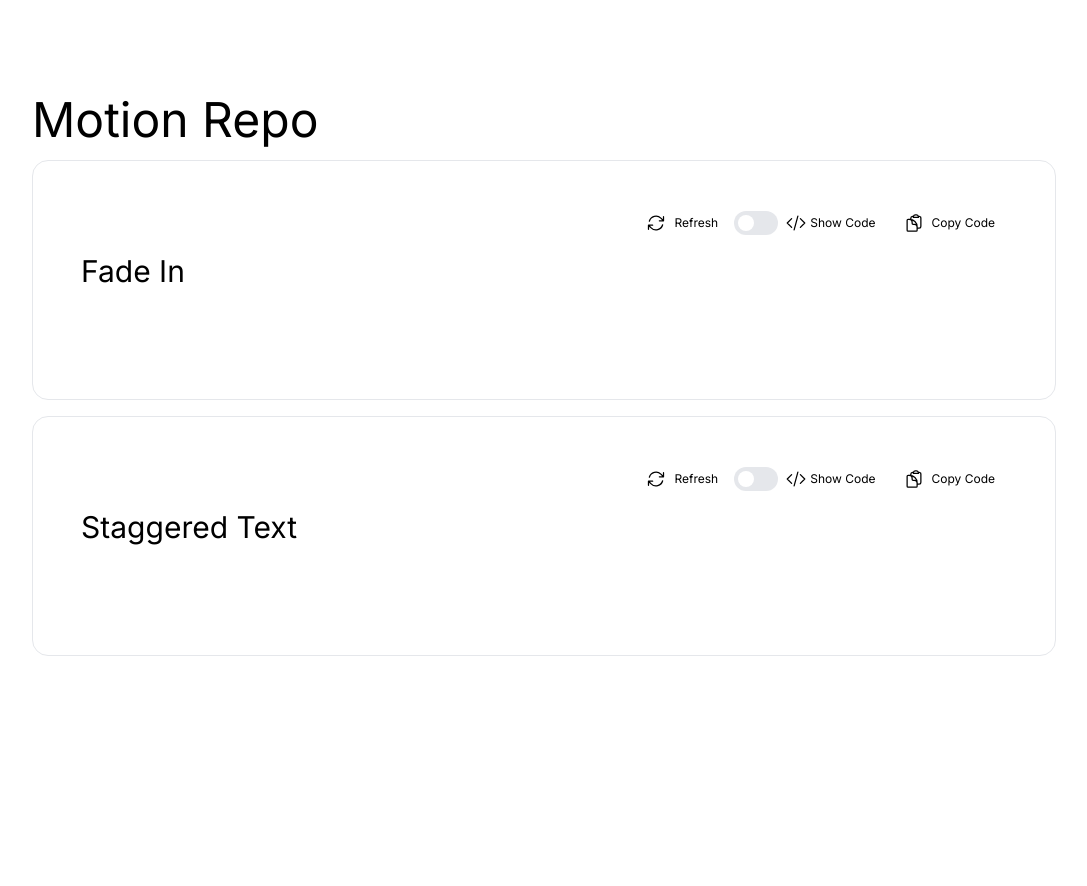
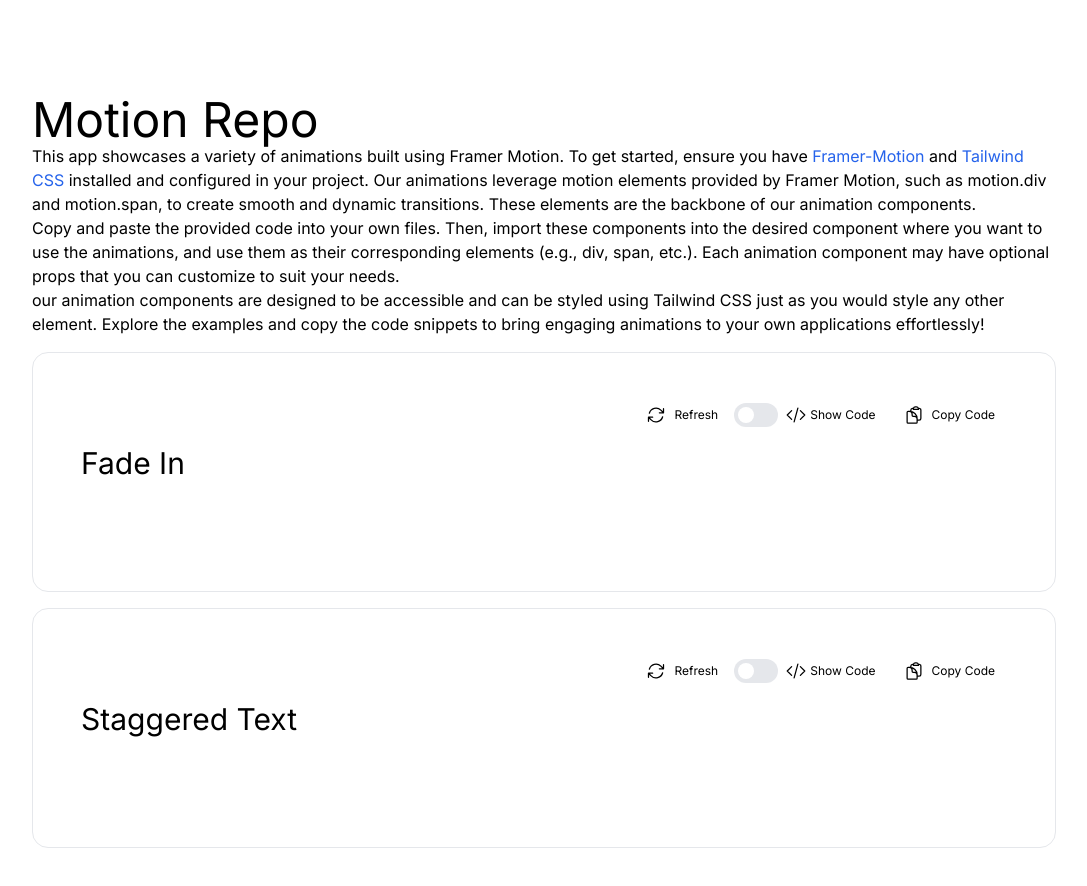
Before and after one commit to EMurrell/Motion-Repo, a Next.js app: page / in a window 1280 px wide. Shown: the top 886 px of the page, without its empty margins (96-1183 px from the left). Before the commit the page ends 800 px from the top, so only its background shows below. Built offline with nearby package versions, Linux system fonts and the light colour scheme.

Commit message:
add description

```diff
--- a/app/components/CodePreview.tsx
+++ b/app/components/CodePreview.tsx
@@ -1,6 +1,6 @@
 "use client";
 
-import { useState, ComponentType, ReactNode } from "react";
+import { useState, ComponentType } from "react";
 import { Prism as SyntaxHighlighter } from "react-syntax-highlighter";
 import { coy as style } from "react-syntax-highlighter/dist/esm/styles/prism";
 import { CopyToClipboard } from "react-copy-to-clipboard";
@@ -25,19 +25,19 @@ export default function CodePreview({
   animationProps = {},
   text,
 }: CodePreviewProps) {
-  const [showCode, setShowCode] = useState(false);
-  const [copied, setCopied] = useState(false);
-  const [resetKey, setResetKey] = useState(0);
-  const [rotateIcon, setRotateIcon] = useState(false);
+  let [showCode, setShowCode] = useState(false);
+  let [copied, setCopied] = useState(false);
+  let [resetKey, setResetKey] = useState(0);
+  let [rotateIcon, setRotateIcon] = useState(false);
 
   const handleCopy = () => {
     setCopied(true);
-    setTimeout(() => setCopied(false), 2000); // Reset the icon after 2 seconds
+    setTimeout(() => setCopied(false), 2000);
   };
 
   const handleReset = () => {
-    setResetKey((prev) => prev + 1); // Increment the key to force re-render
-    setRotateIcon((prev) => !prev); // Toggle the rotation state
+    setResetKey((prev) => prev + 1);
+    setRotateIcon((prev) => !prev);
   };
 
   return (
--- a/app/page.tsx
+++ b/app/page.tsx
@@ -1,5 +1,3 @@
-// app/page.tsx
-
 import FadeIn from "./animations/FadeIn";
 import CodePreview from "./components/CodePreview";
 import { fadeInCode } from "./code-strings/fadeIn";
@@ -11,6 +9,38 @@ export default function Home() {
     <main className="flex min-h-screen flex-col items-center p-2 sm:p-6 lg:p-24">
       <div className="mx-auto max-w-5xl w-full">
         <h1 className="text-3xl sm:text-4xl lg:text-5xl">Motion Repo</h1>
+        <p>
+          This app showcases a variety of animations built using Framer Motion.
+          To get started, ensure you have{" "}
+          <a
+            href="https://www.framer.com/motion/introduction/"
+            className="text-blue-600 hover:text-blue-400 transition ease-in-out duration-200">
+            Framer-Motion
+          </a>{" "}
+          and{" "}
+          <a
+            href="https://tailwindcss.com/docs/installation"
+            className="text-blue-600 hover:text-blue-400 transition ease-in-out duration-200">
+            Tailwind CSS{" "}
+          </a>{" "}
+          installed and configured in your project. Our animations leverage
+          motion elements provided by Framer Motion, such as motion.div and
+          motion.span, to create smooth and dynamic transitions. These elements
+          are the backbone of our animation components.
+        </p>
+        <p>
+          Copy and paste the provided code into your own files. Then, import
+          these components into the desired component where you want to use the
+          animations, and use them as their corresponding elements (e.g., div,
+          span, etc.). Each animation component may have optional props that you
+          can customize to suit your needs.
+        </p>
+        <p>
+          our animation components are designed to be accessible and can be
+          styled using Tailwind CSS just as you would style any other element.
+          Explore the examples and copy the code snippets to bring engaging
+          animations to your own applications effortlessly!
+        </p>
         <CodePreview
           animationComponent={FadeIn}
           code={fadeInCode}
```
